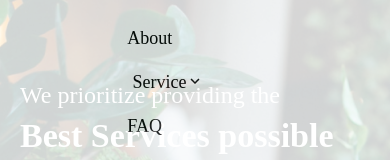
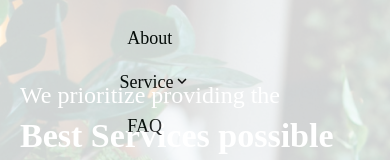
Before and after one commit to goodylove/fintech, a React (Create React App) app: page / in a window 390 px wide. Both pictures are taken after a click on the button 330 px from the left and 44 px from the top of the page. Shown: the part 138-298 px from the top of the page. Built offline with nearby package versions, Linux system fonts and the light colour scheme.

Commit message:
completed

```diff
--- a/src/components/nav/index.tsx
+++ b/src/components/nav/index.tsx
@@ -111,7 +111,7 @@ const Nav = () => {
           <li className="p-5">
             <NavLink to="/about"> About</NavLink>
           </li>
-          <li className="flex items-center justify-center relative flex-col pr-[28px] ">
+          <li className="flex items-center justify-center relative flex-col pr-[54px] sm:pr[28px] ">
             <div className="flex pr-[25px]">
               <NavLink to="/services">Service</NavLink>
               <span className="mt-[2px]">
```
